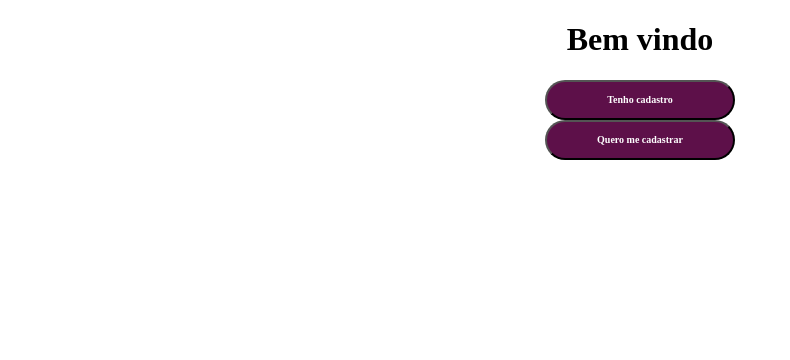
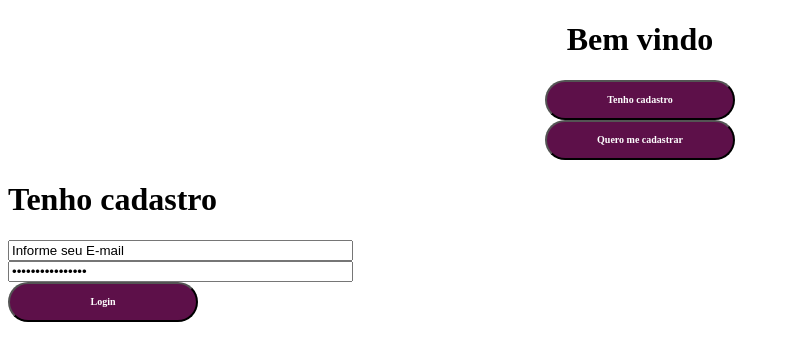
Before and after one commit to Liellison/BrainstormingProject, an Angular app: page /loginPageTenho in a window 1280 px wide. Before the commit this address led to /. Shown: the top 360 px of the page, without its empty margins (0-790 px from the left). Built offline with nearby package versions, Linux system fonts and the light colour scheme.

Commit message:
0.0.0.1-5: Adicao de botoes na tela de cadastro

```diff
--- a/src/app/app.component.html
+++ b/src/app/app.component.html
@@ -1,6 +1,7 @@
 <!--The content below is only a placeholder and can be replaced.-->
 <div style="text-align:center">
   <h1>{{ welcome }}</h1>
-  <button type="submit" name="BtTenho" class="Button"><h1 class="ButtonText"> Tenho cadastro</h1></button><br/>
-  <button type="submit" name="BtCadastro" class="Button"><h1 class="ButtonText">Quero me cadastrar</h1></button>
+  <button type="submit" id="BtTenho" class="Button"><h1 class="ButtonText"> Tenho cadastro</h1></button><br/>
+  <button type="submit" id="BtCadastro" class="Button" ><h1 class="ButtonText">Quero me cadastrar</h1></button>
 </div>
+<router-outlet></router-outlet>
--- /dev/null
+++ b/src/app/login-page-tenho/login-page-tenho.component.html
@@ -0,0 +1,4 @@
+<h1>{{ LoginHas }}</h1>
+<input type="text" name="IDLogin" size="40" value="Informe seu E-mail" /><br/>
+<input type="password" name="PassLogin" size="40" value="Informe seu nome" /><br/>
+<button type="submit" name="BtLogin" class="Button"><h1 class="ButtonText">Login</h1></button>
--- /dev/null
+++ b/src/app/login-page-tenho/login-page-tenho.component.ts
@@ -0,0 +1,10 @@
+import { Component, OnInit } from '@angular/core';
+
+@Component({
+  selector: 'app-login-page-tenho',
+  templateUrl: './login-page-tenho.component.html',
+  styleUrls: ['./login-page-tenho.component.css']
+})
+export class LoginPageTenhoComponent {
+  LoginHas = 'Tenho cadastro'
+}
--- a/src/app/singup/singup.component.html
+++ b/src/app/singup/singup.component.html
@@ -3,6 +3,8 @@
 <app-singup></app-singup>
 
 <h1>{{title}}</h1>
+
+<button type="submit" disabled name="Btncadastrar" m-button vertical_align_center class="Button"><h1 class="ButtonText"> Quero me cadastrar </h1></button>
 
 
   Nome: <input type="text" name="Name" value="">
@@ -14,4 +16,3 @@
   <br>
 
 <button type="submit" name="BtnSingup" m-button vertical_align_center class="Button"><h1 class="ButtonText"> Singup</h1></button>
-<button type="submit" name="BtCancel" m-button vertical_align_center class="Button"><h1 class="ButtonText">Cancelar</h1></button>
--- a/src/styles.css
+++ b/src/styles.css
@@ -1 +1,19 @@
 /* You can add global styles to this file, and also import other style files */
+.Button {
+    width: 190px;
+    height: 40px;
+    background-color: #5d1049;
+    margin: center;
+    border-radius: 20px;
+}
+.ButtonText {
+    margin: center;
+    font-family: Montserrat;
+    font-size: 10px;
+    font-weight: bold;
+    font-style: normal;
+    font-stretch: normal;
+    line-height: normal;
+    letter-spacing: normal;
+    color: #ffffff;
+}
```
Also changed, not shown: src/app/app.module.ts (+6 -4 lines), src/app/app.router.ts (added, +9 -0 lines), src/app/login-page-tenho/login-page-tenho.component.css (added), 2 other files (tests, documents, lock files or other folders).
